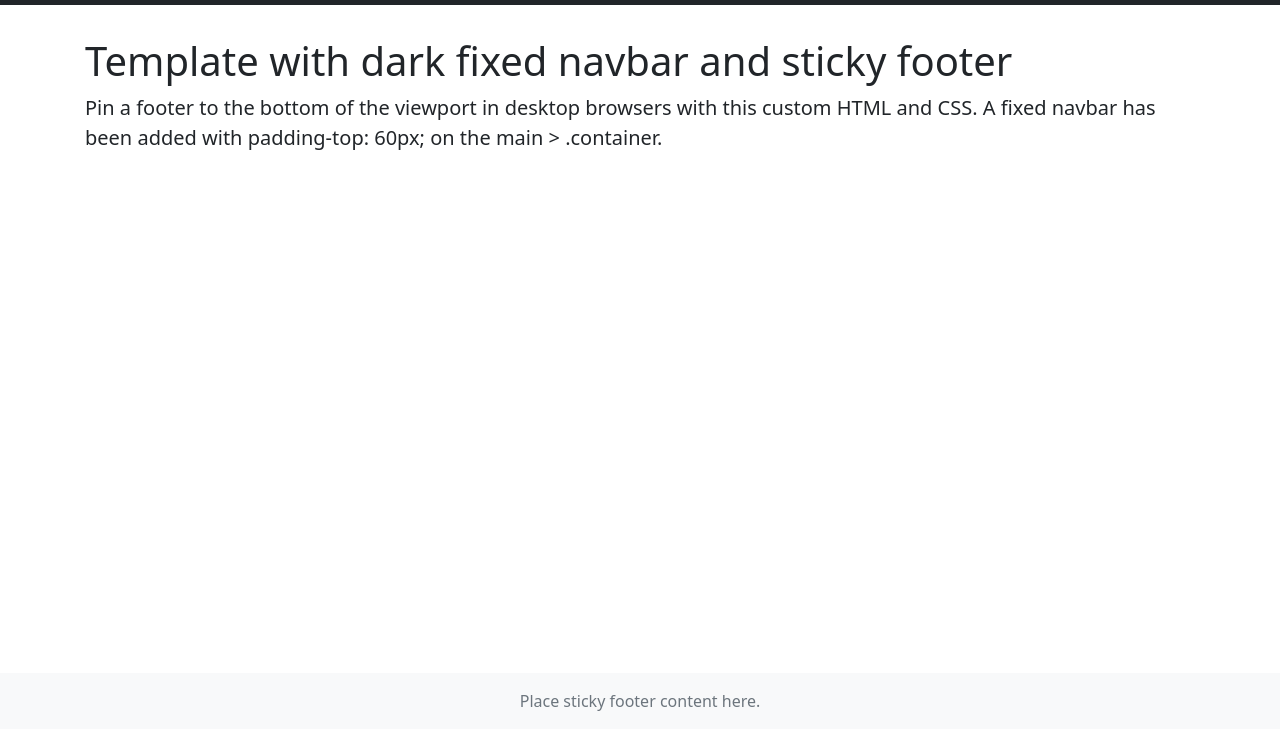
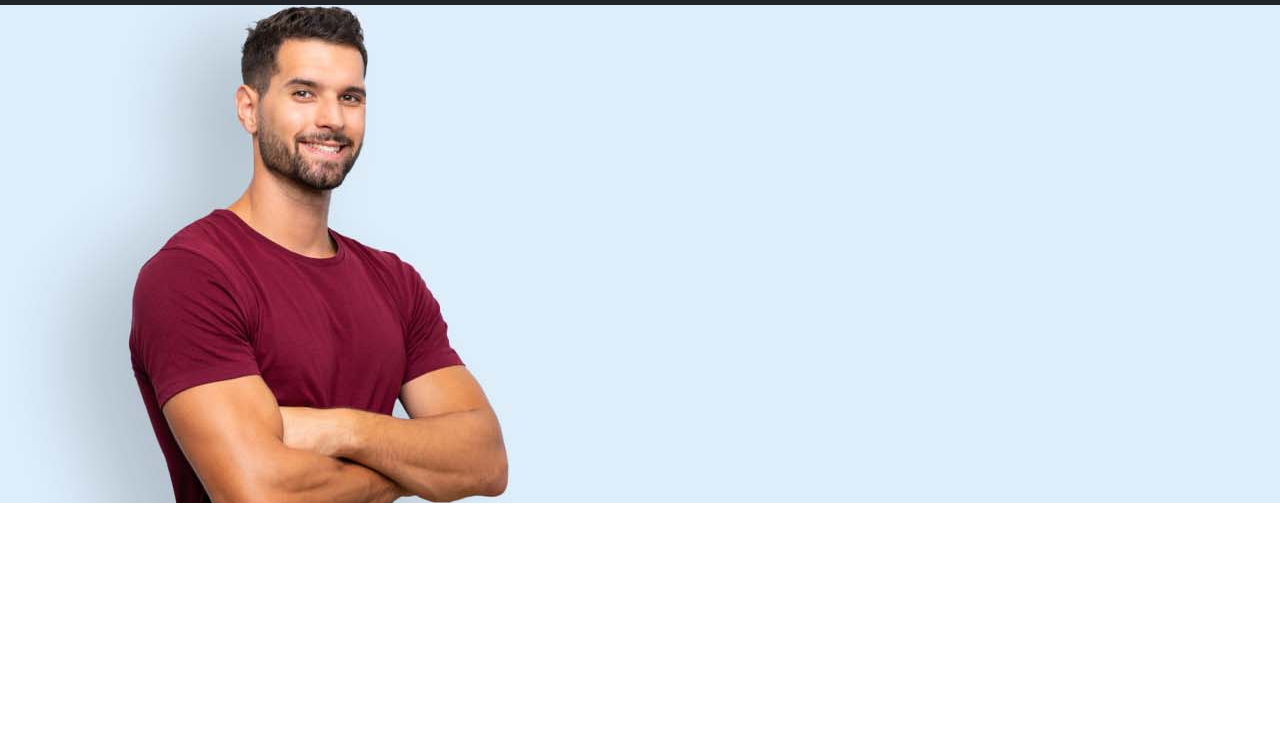
Before and after one commit to ShellyWonder/DaneWhitmanPortfoliio, a plain HTML site: page index.html in a window 1280 px wide. Shown: the part 71-800 px from the top of the page. Drawn offline with nearby package versions, Linux system fonts and the light colour scheme.

Commit message:
added sections & deleted css

```diff
--- a/css/site.css
+++ b/css/site.css
@@ -1,11 +1,49 @@
-
-       main>.container {
-           padding: 60px 15px 0;
-           margin-bottom: 5rem;
-       }
-       .sticky-footer {
+.sticky-footer {
            position: sticky;
            left: 0;
            bottom: 0;
            width: 100%;
        }
+       /*Breakpts:2560x500
+1200x400
+992x300
+576x200
+375x150*/
+  .mainHeader{
+padding-top: calc(2em + 74px);
+background-image: url(/img/blue_banner_375.jpg);
+height:150px;
+background-repeat: no-repeat;
+background-position: left 0px top 74px;
+  }
+  /*small device (landscape phones 576px and up)*/
+  @media (min-width: 575.98px) {
+      .mainHeader{
+      background-image: url(/img/blue_banner_576.jpg);
+      height: 274px;
+      }
+  }
+  @media (min-width: 767.98px) {
+    .mainHeader{
+    background-image: url(/img/blue_banner_992.jpg);
+    height: 374px;
+    }
+}
+@media (min-width: 991.98px) {
+    .mainHeader{
+    background-image: url(/img/blue_banner_1200.jpg);
+    height: 474px;
+    }
+    @media (min-width: 1199.98px) {
+        .mainHeader{
+        background-image: url(/img/blue_banner_2560.jpg);
+        height: 574px;
+        }
+    }
+    @media (min-width: 1399.98px) {
+        .mainHeader{
+        background-image: url(/img/blue_banner_2560.jpg);
+        height: 574px;
+        }
+    }
+}
--- a/index.html
+++ b/index.html
@@ -47,18 +47,33 @@
         </div>
     </div>
 </nav>
+<header class="mainHeader">
+<div class="container-fluid">
 
-    <main class="flex-shrink-0">
-       <div class="container">
-           <h1 class="mt-5">Template with dark fixed navbar and sticky footer</h1>
-           <p class="lead">Pin a footer to the bottom of the viewport in desktop browsers with this custom HTML and CSS. A fixed navbar has been added with padding-top: 60px; on the main > .container.</p>
-       </div>
+</div>
+</header>
+<!--ALL SECTIONS BELOW-->
+    <main>
+       <section id="about">
+
+       </section>
+       <section id="skills">
+
+    </section>
+    <section id="portfolio">
+
+    </section>
+    <section id="contact">
+
+    </section>
+
+
     </main>
-    <footer class="footer mt-auto py-3 bg-light sticky-footer">
+    <!--<footer class="footer mt-auto py-3 bg-light sticky-footer">
         <div class="container-fluid text-center">
             <span class="text-muted">Place sticky footer content here.</span>
         </div>
-    </footer>
+    </footer>-->
     <!-- Bootstrap JS -->
     <script src="https://cdn.jsdelivr.net/npm/bootstrap@5.1.1/dist/js/bootstrap.bundle.min.js"
         integrity="sha384-/bQdsTh/da6pkI1MST/rWKFNjaCP5gBSY4sEBT38Q/9RBh9AH40zEOg7Hlq2THRZ" crossorigin="anonymous">
```
